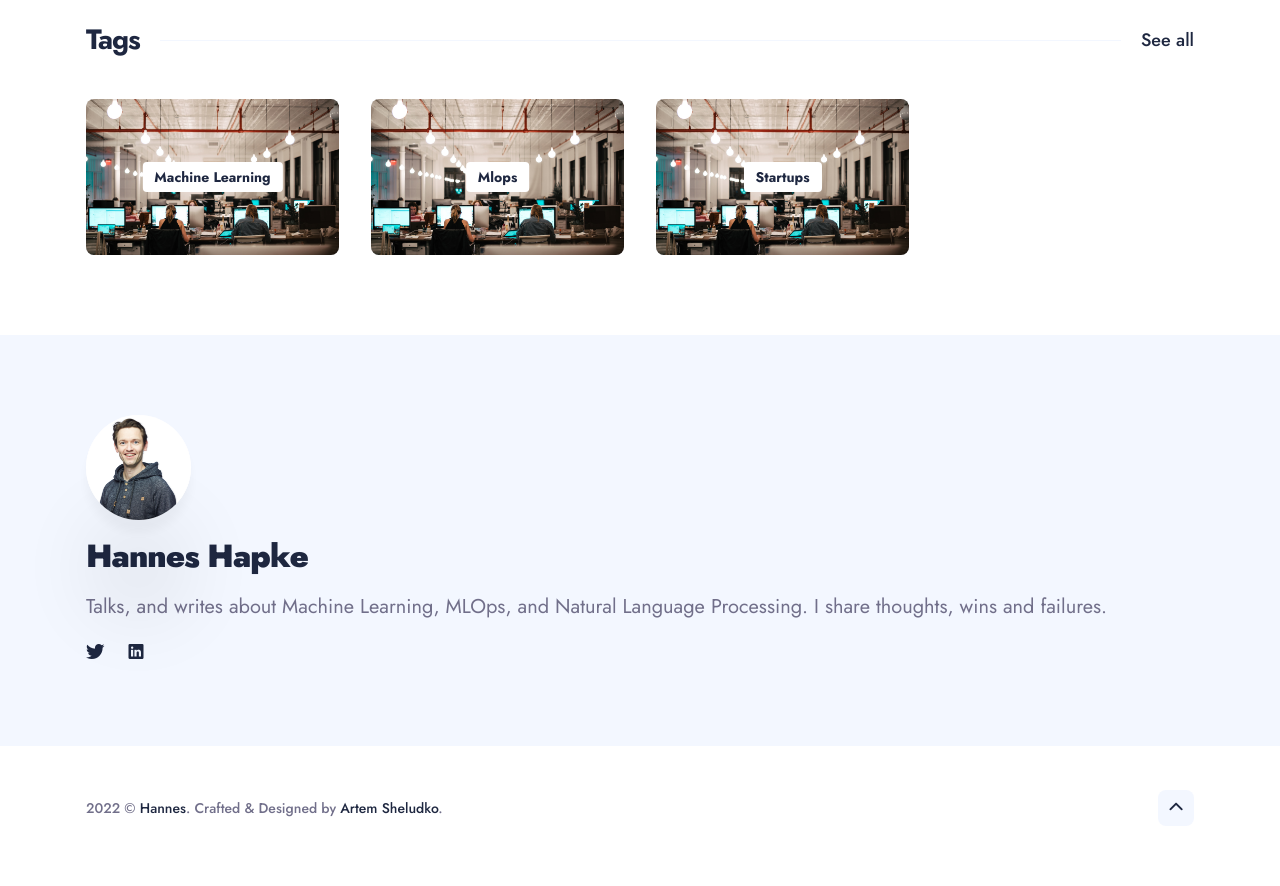
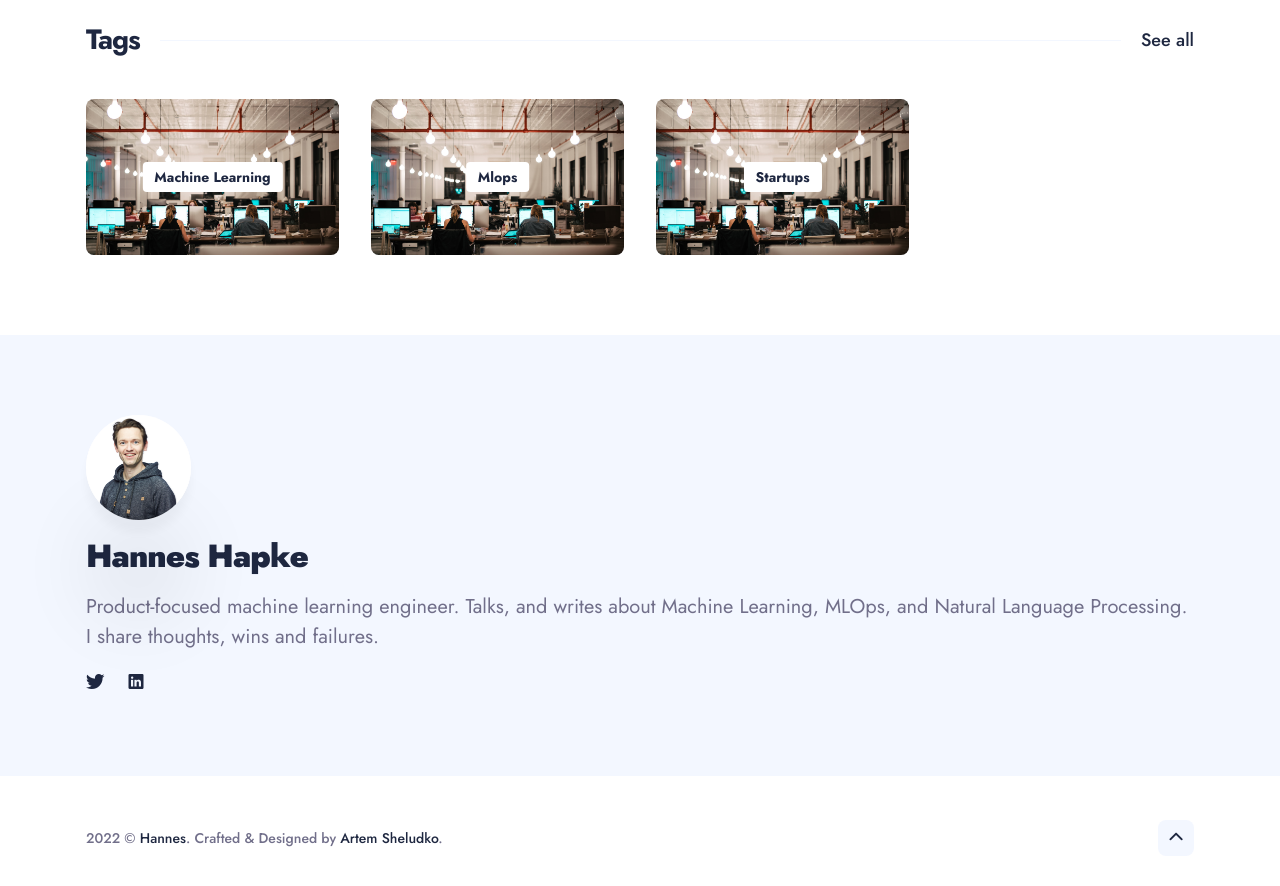
Before and after one commit to hanneshapke/hanneshapke.github.io, a Jekyll site: the page built from index.html, in a window 1280 px wide and 900 px high, scrolled down 1166 px. Shown: the top 886 px of the window. Built offline with Jekyll 4.4.1, drawn with Linux system fonts in a browser that asks for light colours; nearby versions of some CDN libraries; the list of posts is cut into pages by our own code.

Commit message:
updated header text

```diff
--- a/_config.yml
+++ b/_config.yml
@@ -2,7 +2,7 @@
 # Site Settings
 title: Hannes
 logo: # You can add own logo. For example '/images/logo.png'.
-description: Blog about ML, MLOps, and random other things
+description: Product-focused machine learning engineer. Writes about ML, MLOps, and random other things
 baseurl: "" # the subpath of your site, e.g. /blog
 url: "hanneshapke.com" # the base hostname & protocol for your site, e.g. http://example.com
 color_scheme: auto # You can choose three modes auto, light, and dark. By default, the auto mode is set, which means the user can choose the light or dark mode themself.
@@ -12,7 +12,7 @@
 # Author Settings
 author:
   author__name: Hannes Hapke
-  author__bio: Talks, and writes about Machine Learning, MLOps, and Natural Language Processing. I share thoughts, wins and failures.
+  author__bio: Product-focused machine learning engineer. Talks, and writes about Machine Learning, MLOps, and Natural Language Processing. I share thoughts, wins and failures.
   author__avatar: '/images/01-1.jpg'
 
 social:
```
